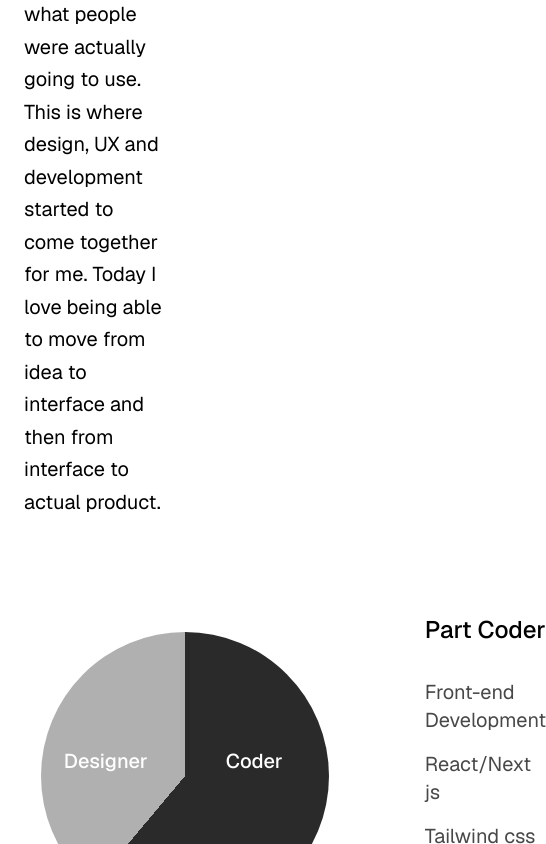
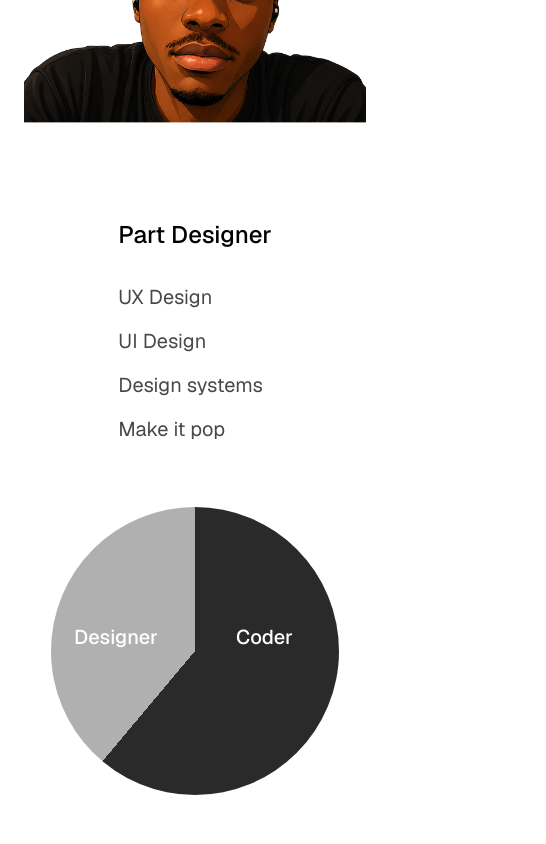
Before and after one commit to Rahim10020/rahim.design, a React (Vite) app: page /about in a window 390 px wide. Shown: the part 860-1704 px from the top of the page, 546 px wide, since content can reach past the window. Built offline with nearby package versions, Linux system fonts and the light colour scheme; a web font is replaced by a local one.

Commit message:
responsive of about page

```diff
--- a/src/_pages/About.tsx
+++ b/src/_pages/About.tsx
@@ -9,7 +9,7 @@ export default function AboutPage() {
       <div className="max-w-350 mx-auto px-6 pt-12 pb-24 mb-24">
         <div className="mx-auto w-full max-w-6xl">
           {/* First section */}
-          <div className="flex items-center justify-between gap-16">
+          <div className="flex flex-col lg:flex-row items-center justify-between gap-16">
             <div className="flex flex-col gap-4">
               <h1 className="text-4xl md:text-7xl font-medium text-foreground">
                 About.
@@ -30,7 +30,7 @@ export default function AboutPage() {
                 </p>
               </div>
             </div>
-            <div>
+            <div className="w-full lg:w-auto">
               <img
                 src="/images/others/rahim-cartoon.png"
                 alt="Rahim image"
@@ -40,8 +40,8 @@ export default function AboutPage() {
             </div>
           </div>
           {/* Second section */}
-          <div className="flex items-center justify-center">
-            <div className="flex items-center gap-24 py-24">
+          <div className="flex flex-col items-center justify-center">
+            <div className="flex flex-col lg:flex-row items-center gap-16 lg:gap-24 py-24">
               <div className="flex flex-col gap-8">
                 <h3 className="text-foreground text-2xl font-medium">
                   Part Designer
@@ -125,7 +125,7 @@ export default function AboutPage() {
             <h2 className="text-foreground text-3xl sm:text-4xl lg:text-[2.6rem] font-medium leading-tight mb-12 lg:mb-20 max-w-xl">
               The tools I use to get the job done.
             </h2>
-            <div className="flex items-center justify-between gap-16">
+            <div className="flex flex-col lg:flex-row items-center justify-between gap-16">
               <div className="flex flex-col gap-6">
                 <h3 className="text-foreground text-3xl font-medium">Design</h3>
                 <div className="flex items-center gap-4">
@@ -205,8 +205,8 @@ export default function AboutPage() {
               <h2 className="text-foreground text-3xl sm:text-4xl lg:text-[2.6rem] font-medium leading-tight mb-12 lg:mb-20 max-w-xl">
                 And when I'm not in front of my screen?
               </h2>
-              <div className="flex items-center justify-between gap-12">
-                <div className=" max-w-md">
+              <div className="flex flex-col lg:flex-row items-center justify-between gap-12">
+                <div className="max-w-md">
                   <ul className="space-y-4">
                     <li className="text-foreground-alt-a text-xl">I run,</li>
                     <li className="text-foreground-alt-a text-xl">
@@ -227,7 +227,7 @@ export default function AboutPage() {
                     </li>
                   </ul>
                 </div>
-                <div className="max-w-xl">
+                <div className="w-full lg:max-w-xl">
                   <img
                     src="/images/others/reads.png"
                     alt="Hoobies image"
```
